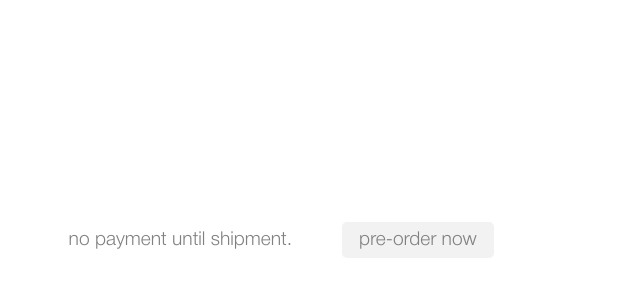
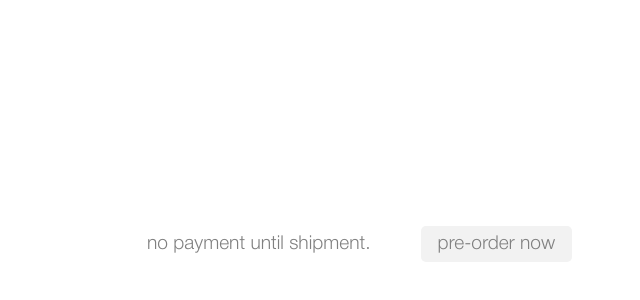
Before and after one commit to MishaEgorovCA/lacrimosa, a plain HTML site: page launch/index.html in a window 1280 px wide. Shown: the part 160-460 px from the top of the page, without its empty margins (282-922 px from the left). Drawn offline with Linux system fonts and the light colour scheme.

Commit message:
centered the elemenets on the page

```diff
--- a/launch/style.css
+++ b/launch/style.css
@@ -10,10 +10,8 @@ body {
 
 .button-container {
     position: absolute;
-    top: 0;
-    left: -6%;
-    width: 100%;
-    height: 100%;
+    width: 99%;
+    height: 99%;
     display: flex;
     justify-content: center;
     align-items: center;
```
